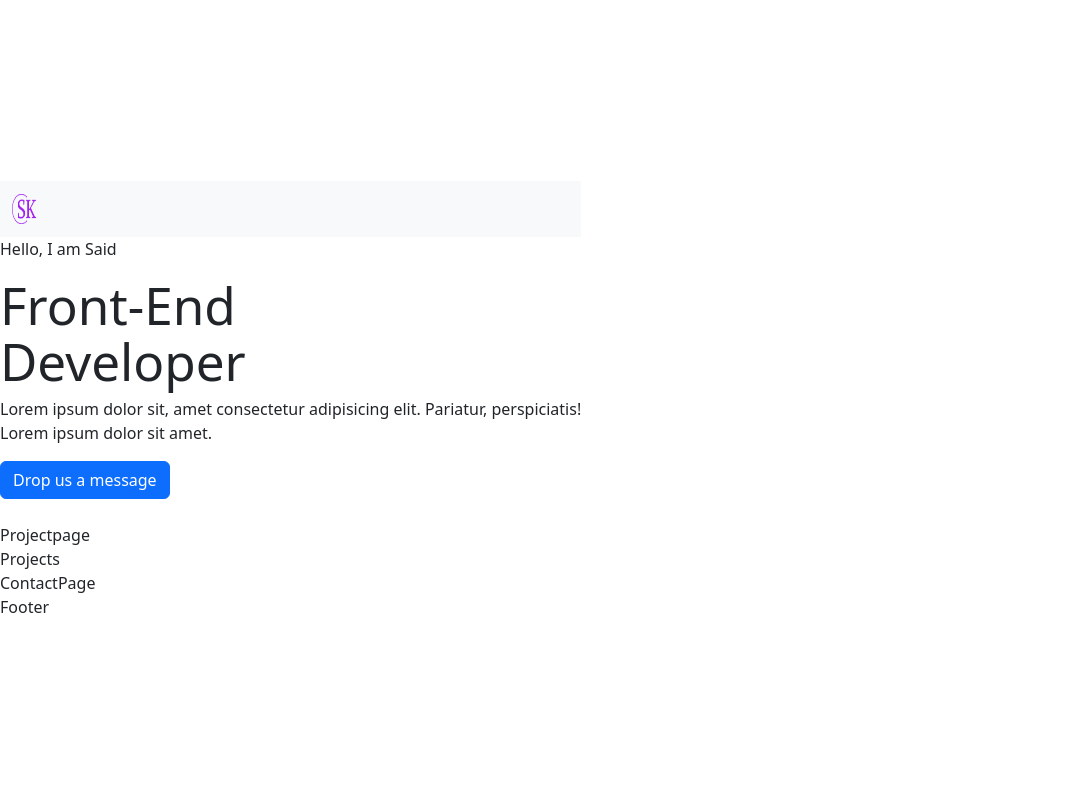
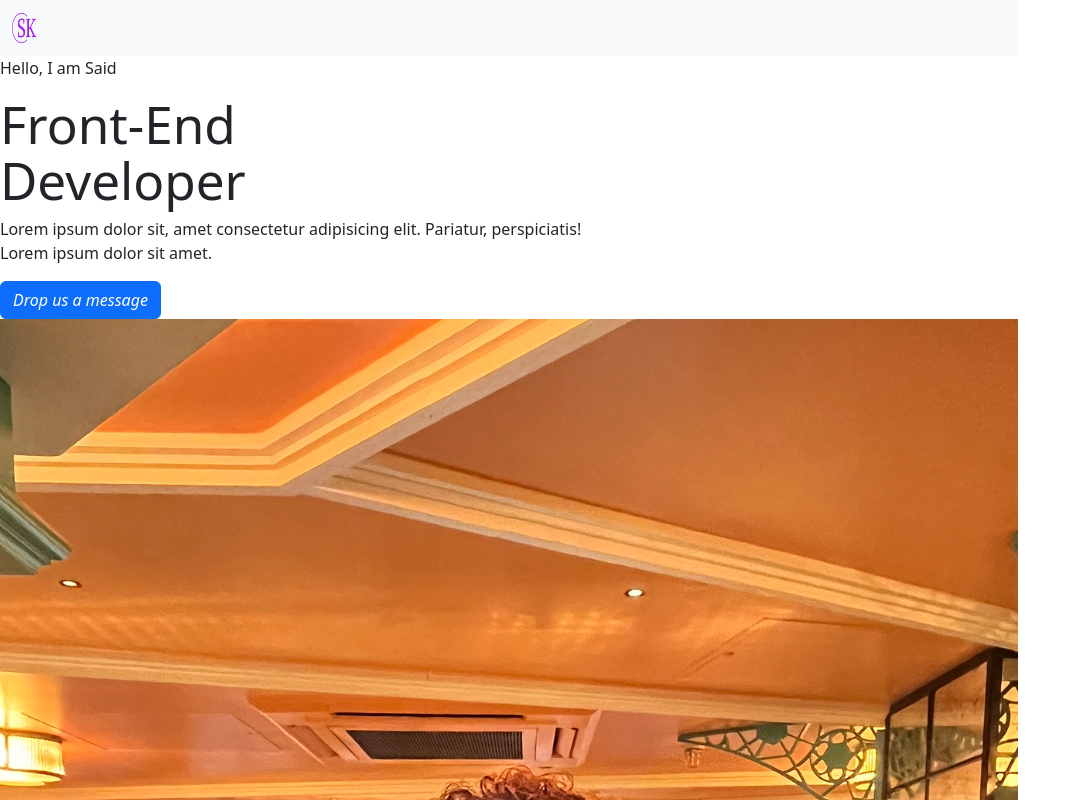
Before and after one commit to SKhail/My-React-Portfolio, a React (Vite) app in the folder reactPortfolio/: page / in a window 1280 px wide. Shown: the top 800 px of the page, without its empty margins (0-1081 px from the left). Built offline with nearby package versions, Linux system fonts and the light colour scheme.

Commit message:
Updating the HeroSection css file

```diff
--- /dev/null
+++ b/reactPortfolio/src/App.css
@@ -0,0 +1,16 @@
+body {
+  margin: 0;
+  font-family: 'Roboto', sans-serif;
+  -webkit-font-smoothing: antialiased; /* Improve font rendering for Chrome/Safari */
+  -moz-osx-font-smoothing: grayscale; /* improves rendering for Firefox */
+  font-style: normal;
+}
+
+h1,
+h2,
+h3,
+h4,
+h5 h6,
+p {
+  margin: 0;
+}
--- a/reactPortfolio/src/App.jsx
+++ b/reactPortfolio/src/App.jsx
@@ -1,6 +1,8 @@
 // import { useState } from 'react'
 import React from 'react'
 import { BrowserRouter as Router, Route, Routes } from 'react-router-dom'
+
+//Importing Components
 import Header from './components/Header'
 import Homepage from './components/Homepage'
 import HeroSection from './components/HeroSection'
--- a/reactPortfolio/src/components/HeroSection.jsx
+++ b/reactPortfolio/src/components/HeroSection.jsx
@@ -1,5 +1,5 @@
 import React from 'react'
-
+import '../styles/HeroSection.css'
 export const HeroSection = () => {
   return (
     <section id='HeroSection' className='hero-section'>
@@ -20,7 +20,7 @@ export const HeroSection = () => {
         <button className='btn btn-primary'>Drop us a message</button>
       </div>
       <div className='hero-Img'>
-        <img src='' alt='' />
+        <img src='/Images/profilepic.JPG' alt='ProfileImg' />
       </div>
     </section>
   )
--- /dev/null
+++ b/reactPortfolio/src/styles/HeroSection.css
@@ -0,0 +1,63 @@
+:root {
+  --main: #5e3bee;
+  --heading-color: #282938;
+  --bg-shade: #f5fcff;
+  --github: #e62872;
+  --darkblue: #1c1e53;
+  --White: #ffff;
+  --black: #0000;
+}
+
+.btn {
+  font-family: 'Outift', sans-serif;
+  display: inline-block;
+  padding: 14px 32px;
+  font-size: 16px;
+  cursor: pointer;
+  font-weight: 400;
+  line-height: 24px;
+  text-align: center;
+  text-decoration: none;
+  border-radius: 4px;
+  -webkit-border-radius: 5px;
+  transition: background-color 0.5s;
+  font-style: italic;
+}
+
+.btn-outline-primary {
+  color: var(--White);
+  border: 1px solid var(--main);
+  background-color: var(--White);
+}
+.btn-outline-primary:hover {
+  color: var(--White);
+  background-color: var(--main);
+}
+
+.btn-primary {
+  color: var(--White);
+  background-color: var(--main);
+  border: 1px solid var(--main);
+}
+
+.btn-primary:hover {
+  color: var(--main);
+  background-color: (var(--White));
+}
+
+.btn-github {
+  display: flex;
+  flex-direction: row;
+  justify-content: center;
+  align-items: center;
+  border: var(--github);
+  color: var(--main);
+  box-shadow: 0 1px 2px 0 rgba(16, 24, 40, 0.95);
+  gap: 16px;
+  background-color: (var(--github));
+}
+
+.btn-github:hover {
+  background-color: (var(--White));
+  color: var(--github);
+}
```
Also changed, not shown: reactPortfolio/public/Images/profilepic.JPG (added), reactPortfolio/src/styles/App.css (deleted).
